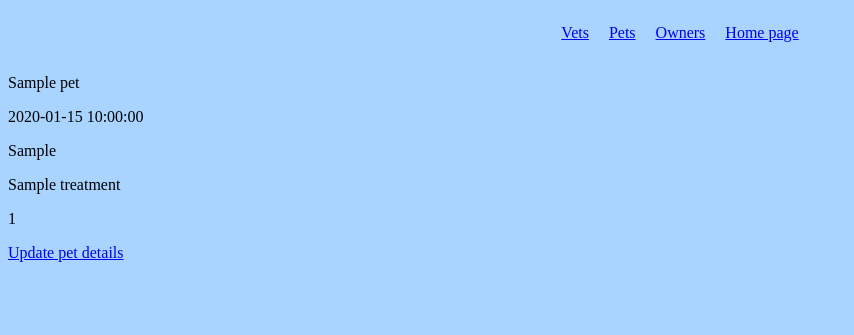
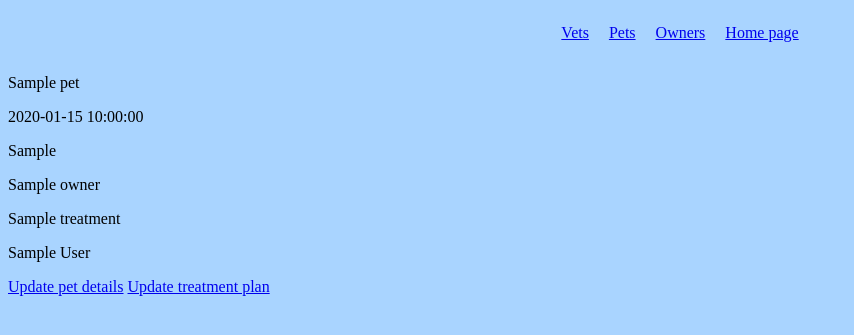
Before and after one commit to Benje1/Benjamin_project, a Flask app: page /pets/1 in a window 1280 px wide. Shown: the top 335 px of the page, without its empty margins (0-854 px from the left). Run offline with Flask 2, Linux system fonts and the light colour scheme; a database or web service that is not in the repository returns one stand-in record (values such as "Sample title"); some libraries are stand-ins or nearby versions.

Commit message:
added edit only treatment option

```diff
--- a/controllers/pet_controller.py
+++ b/controllers/pet_controller.py
@@ -40,7 +40,9 @@ def create():
 @pets_blueprint.route("/pets/<id>")
 def show(id):
     pet = pet_repository.select(id)
-    return render_template("/pets/show.html", pet=pet)
+    owner = owner_repository.select(pet.owner_id)
+    vet = vet_repository.select(pet.vet_id)
+    return render_template("/pets/show.html", pet=pet, owner=owner, vet=vet)
 
 @pets_blueprint.route("/pets/<id>/edit")
 def edit(id):
@@ -54,8 +56,20 @@ def update(id):
     pet.name = request.form['name']
     pet.dob = request.form['dob']
     pet.type = request.form['type']
-    pet.owner_details = request.form['owner_details']
+    pet.owner_id = request.form['owner_id']
     pet.treatment = request.form['treatment']
     pet.vet_id = request.form['vet_id']
     pet_repository.update(pet)
     return redirect(f"/pets/{id}")
+
+@pets_blueprint.route("/pets/<id>/treatment_edit")
+def treatment_edit(id):
+    pet = pet_repository.select(id)
+    return render_template("/pets/treatment_edit.html", pet=pet)
+
+@pets_blueprint.route("/pets/<id>/treatment_edit", methods=["POST"])
+def update_treatment(id):
+    pet = pet_repository.select(id)
+    pet.treatment = request.form['treatment']
+    pet_repository.update(pet)
+    return redirect(f"/pets/{id}")
--- a/repositories/owener_repository.py
+++ b/repositories/owener_repository.py
@@ -1,3 +1,4 @@
+from unittest import result
 from db.run_sql import run_sql
 from models.owners import Owner
 from models.pet import Pet
@@ -20,6 +21,16 @@ def select_all():
         owners.append(owner)
     return owners
 
+def select(id):
+    owner = None
+    sql = "SELECT * FROM owners WHERE id = %s"
+    values = [id]
+    results = run_sql(sql, values)
+    if results:
+        result = results[0]
+    owner = Owner(result['name'], result['contact_details'], result['id'])
+    return owner
+
 def delete(id):
     sql = "DELETE FROM owners WHERE id = %s"
     values = [id]
--- a/repositories/pet_repository.py
+++ b/repositories/pet_repository.py
@@ -30,7 +30,7 @@ def select(id):
     results = run_sql(sql, values)
     if results:
         result = results[0]
-    pet = Pet(result['name'], result['date_of_birth'], result['type_of_animal'], result['owner_details'], result['treatment'], result['vet_id'], result['id'])
+    pet = Pet(result['name'], result['date_of_birth'], result['type_of_animal'], result['owner_id'], result['treatment'], result['vet_id'], result['id'])
     return pet
 
 def delete_all():
@@ -43,8 +43,8 @@ def delete(id):
     run_sql(sql, values)
 
 def update(pet):
-    sql = "UPDATE pets SET (name, date_of_birth, type_of_animal, owner_details, treatment, vet_id) = (%s, %s, %s, %s, %s, %s) WHERE id = %s"
-    values = [pet.name, pet.dob, pet.type, pet.owner_details, pet.treatment, pet.vet_id, pet.id]
+    sql = "UPDATE pets SET (name, date_of_birth, type_of_animal, owner_id, treatment, vet_id) = (%s, %s, %s, %s, %s, %s) WHERE id = %s"
+    values = [pet.name, pet.dob, pet.type, pet.owner_id, pet.treatment, pet.vet_id, pet.id]
     run_sql(sql, values)
 
 def vet(pet):
--- a/templates/pets/show.html
+++ b/templates/pets/show.html
@@ -4,9 +4,10 @@
         <p>{{pet.name}}</p>
         <p>{{pet.dob}}</p>
         <p>{{pet.type}}</p>
-        <p>{{pet.owner_details}}</p>
+        <p>{{owner.name}}</p>
         <p>{{pet.treatment}}</p>
-        <p>{{pet.vet_id}}</p>
+        <p>{{vet.first_name}} {{vet.last_name}}</p>
     </div>
     <a href="/pets/{{pet.id}}/edit">Update pet details</a>
+    <a href="/pets/{{pet.id}}/treatment_edit">Update treatment plan</a>
 {% endblock %}
```
Also changed, not shown: templates/pets/treatment_edit.html (added, +11 -0 lines).
